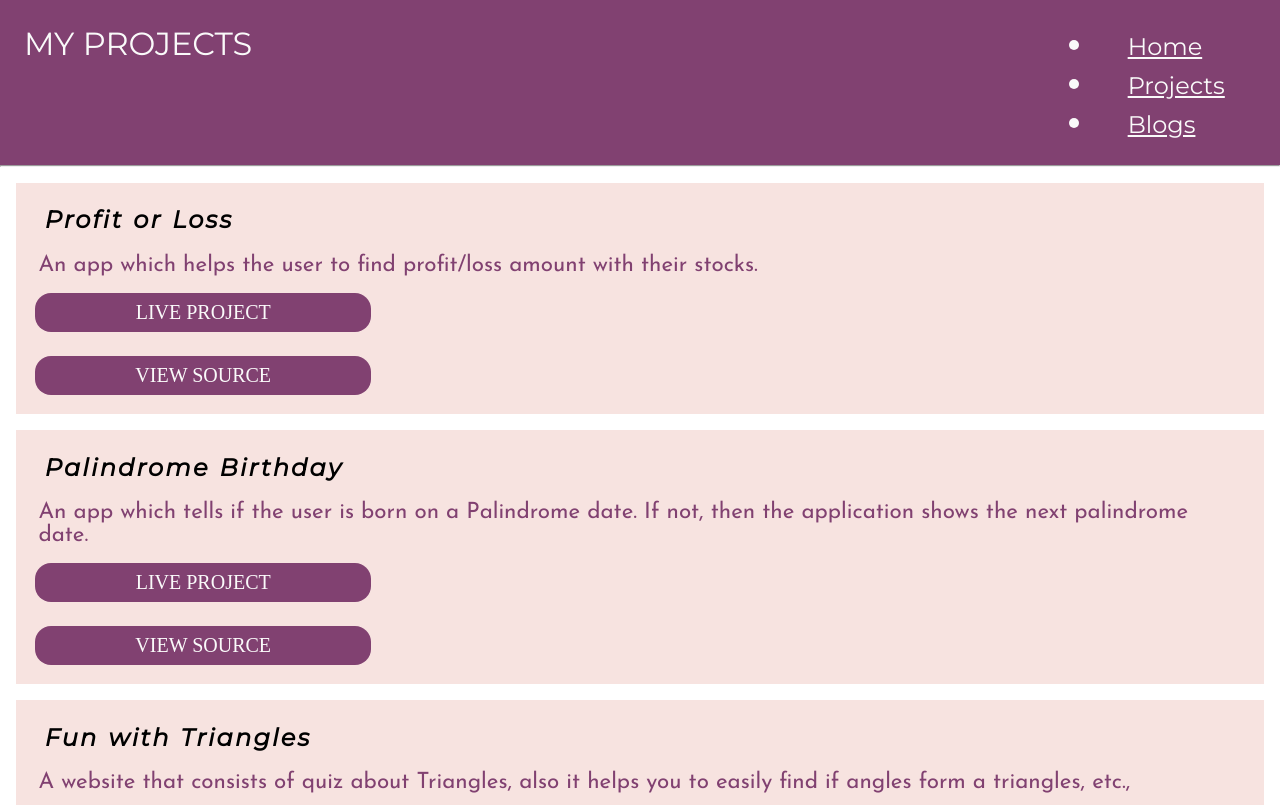
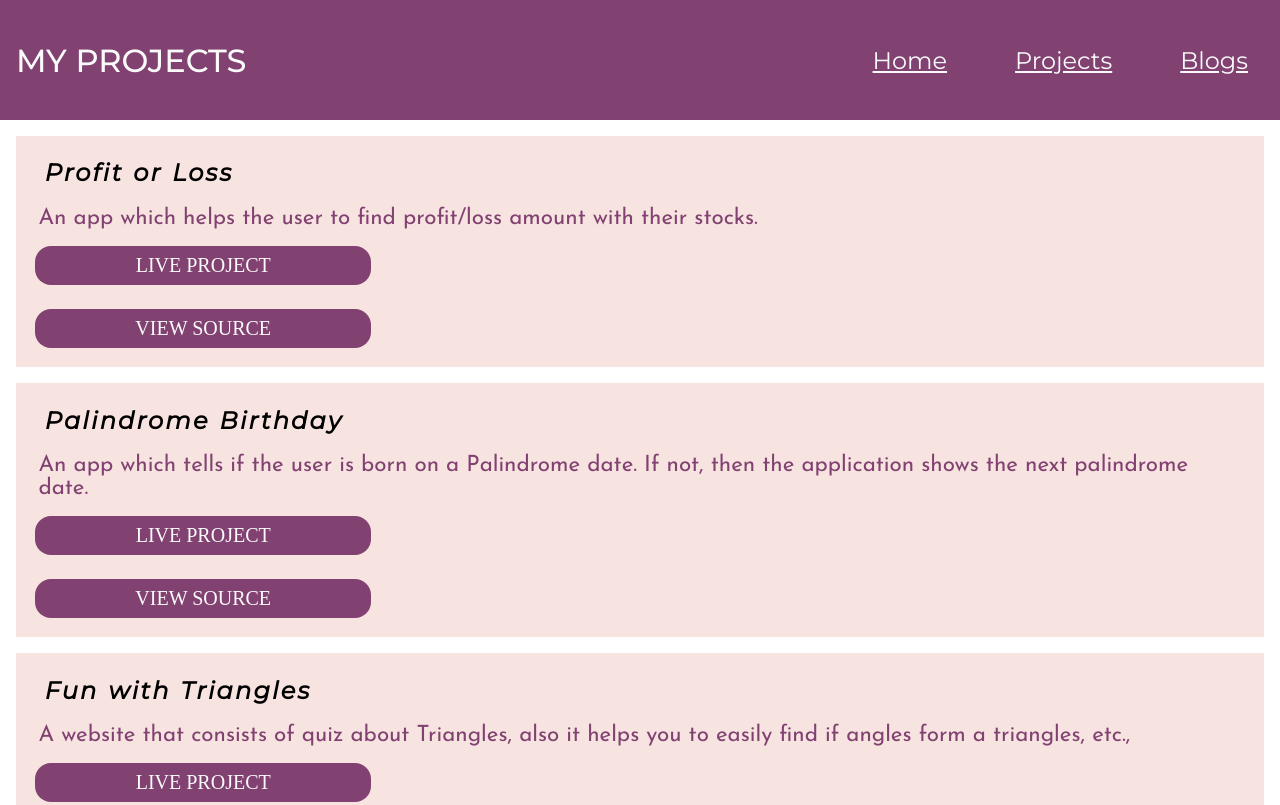
Before and after one commit to VijayalakshmiGanesh/Vijayalakshmi-site, a plain HTML site: page projects.html in a window 1280 px wide. Shown: the top 805 px of the page. Drawn offline with Linux system fonts and the light colour scheme; a web font is replaced by a local one.

Commit message:
header css changed to all pages

```diff
--- a/projects.html
+++ b/projects.html
@@ -10,22 +10,16 @@
 </head>
 
 <body>
-    <div class="header-projects"> MY PROJECTS
+    <div class="header">
+        <p>MY PROJECTS</p>
 
-        <ul class="links" style="float:right">
-            <li class="inline">
-                <a href="index.html" class="links-list">Home</a>
-            </li>
-            <li class="inline">
-                <a href="projects.html" class="links-list">Projects</a>
-            </li>
-            <li class="inline">
-                <a href="blog.html" class="links-list">Blogs</a>
-            </li>
-        </ul>
+        <div class="header-links">
+            <a href="index.html" class="links-list">Home</a>
+            <a href="projects.html" class="links-list">Projects</a>
+            <a href="blog.html" class="links-list">Blogs</a>
+        </div>
 
-    </div><br>
-    <hr>
+    </div>
     <div class="project-list">
         <div class="project-title">Profit or Loss</div>
         <div class="project-description">
--- a/style.css
+++ b/style.css
@@ -23,27 +23,38 @@
     display: flex;
     align-items: center;
     background-color: var(--primary-color);
+    max-height: fit-content;
+    min-height: 7.5rem;
+
 }
 
 .img-header {
 
     flex: 0 0;
-    height: 100px;
+    height: 8rem;
 }
 
 .header-links {
     flex: 1 0;
     text-align: right;
+
 }
 
+.header p {
+    font-family: 'Montserrat', sans-serif;
+    color: var(--link-color);
+    font-size: xx-large;
+    padding: 1rem;
+}
 
 .links-list {
-    padding: 1em;
-    margin: 0.3em;
+    padding: 1rem;
+    margin: 1rem;
     text-align: right;
     color: var(--link-color);
     font-family: 'Montserrat', sans-serif;
     font-size: x-large;
+
 }
 
 h3 {
@@ -63,66 +74,7 @@ p {
     padding: 0.5rem;
 }
 
-/* .header {
-    background-color: var(--primary-color);
-    font-family: 'Montserrat', sans-serif;
-    box-sizing: border-box;
-    display: flex;
-    width: 100%;
-    height: 100px;
-    align-items: right;
 
-}
-
-
-.header .left {
-    width: 20%;
-    float: left;
-
-}
-
-.header .right {
-    width: 80%;
-    float: right;
-    margin-top: 0%;
-    height: 125px;
-}
-
-.img-header {
-    height: 100px;
-    position: absolute;
-    left: 0;
-    top: 0;
-    flex: 0 0;
-} */
-
-/* .links {
-    text-decoration: none;
-    text-align: right;
-    list-style: none;
-
-flex: 1 0;
-padding: 0;
-margin: 0;
-}
-
-.links-list {
-    color: var(--link-color);
-    top: 0;
-    right: 0;
-
-}
-
-.links .inline {
-
-    display: inline-block;
-    padding: 1rem;
-    font-size: x-large;
-    text-align: right;
-
-}
-
-*/
 .body-content {
 
     padding-top: 0px;
```
Also changed, not shown: blog.html (+10 -14 lines), index.html (+0 -20 lines).
